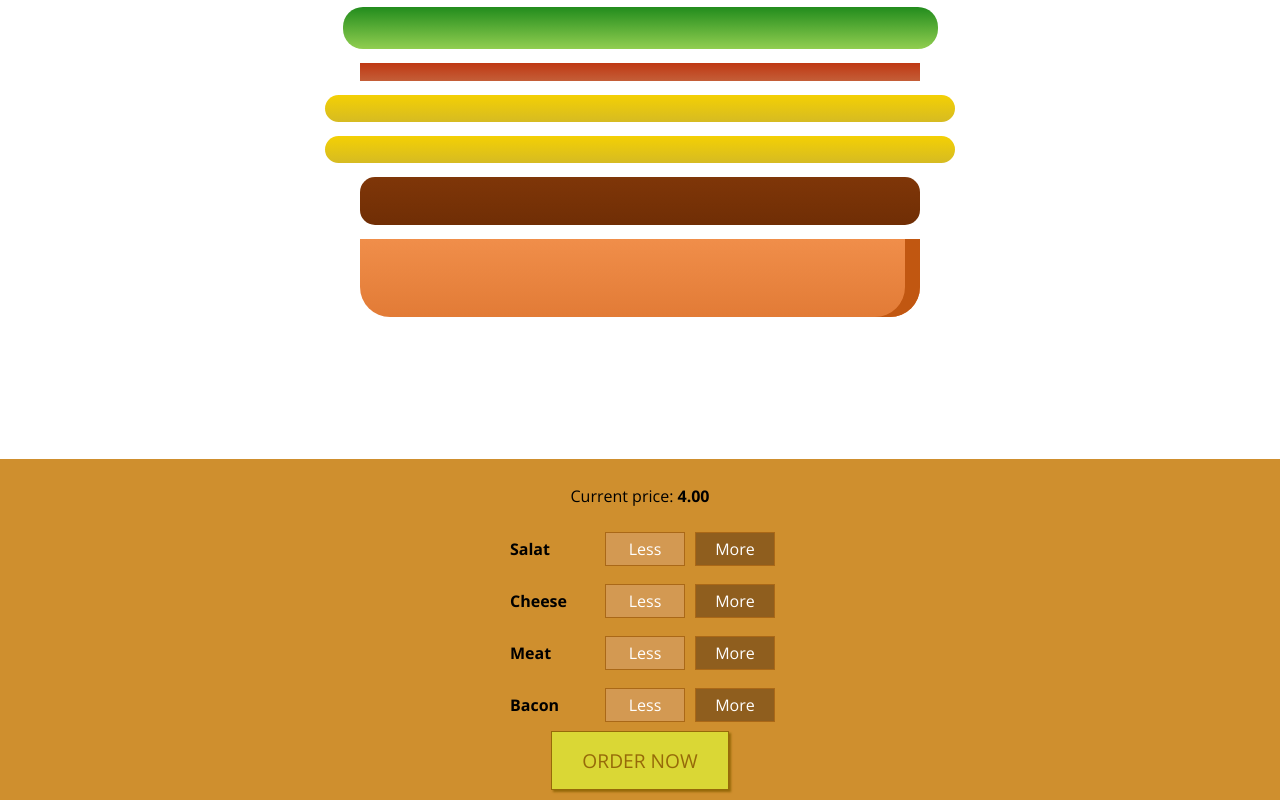
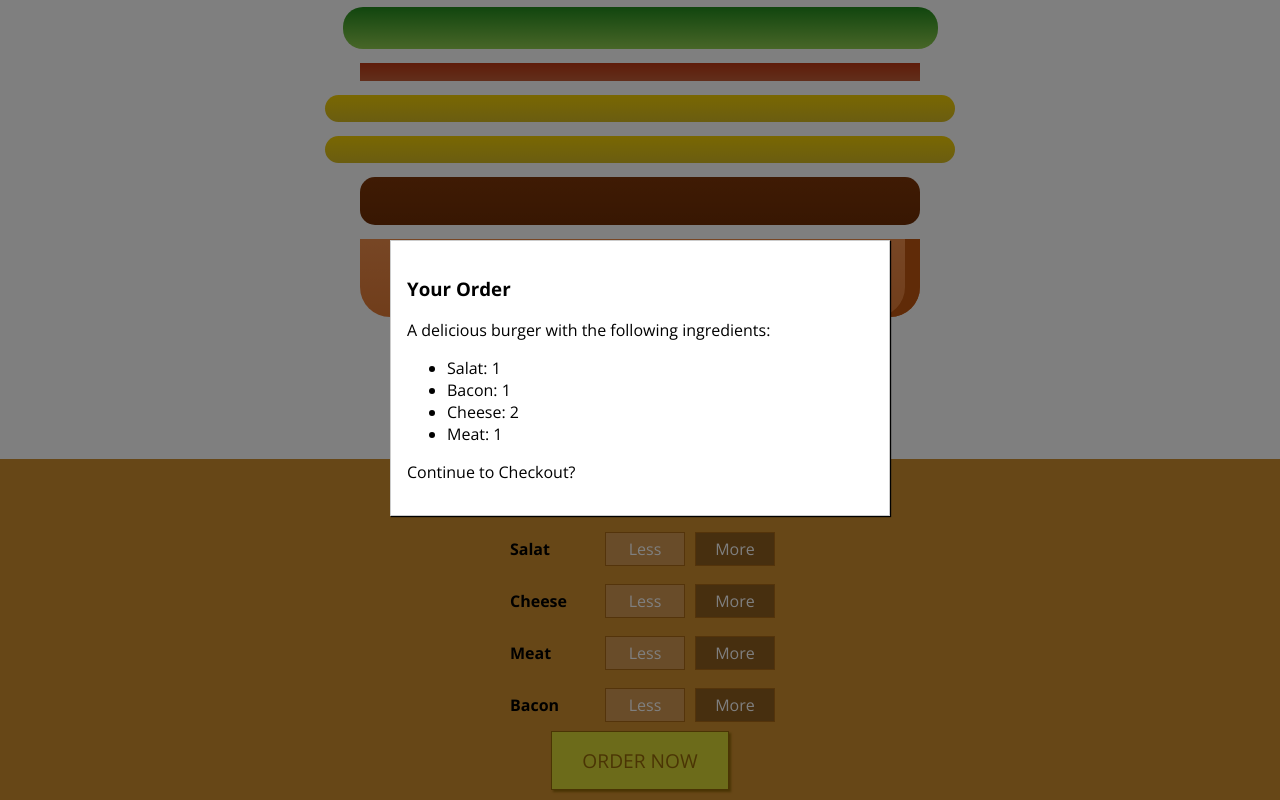
Before and after one commit to smilecv24/react-udemy, a React app: page / in a window 1280 px wide. Both pictures are taken after a click on the button "ORDER NOW". Shown: the part 179-979 px from the top of the page. Built offline with nearby package versions, Linux system fonts and the light colour scheme.

Commit message:
122 udemy

```diff
--- a/src/components/Burger/BuildControls/BuildControls.js
+++ b/src/components/Burger/BuildControls/BuildControls.js
@@ -18,7 +18,9 @@
                     ingredientDrop={() => props.ingredientDrop(ctrl.type)}
                     disabled={props.disabled[ctrl.type]}/>
     ))}
-    <button className={classes.OrderButton} disabled={!props.purchasable}>ORDER NOW</button>
+    <button className={classes.OrderButton}
+            onClick={() => props.purchasing()}
+            disabled={!props.purchasable}>ORDER NOW</button>
   </div>
 );
 
--- /dev/null
+++ b/src/components/Burger/OrderSummary/OrderSummary.js
@@ -0,0 +1,24 @@
+import React from 'react';
+import Aux from '../../../hoc/Aux_wrapper';
+
+const orderSummary = (props) => {
+
+  const ingredientSummary = Object.keys(props.ingredients).map( igKey => {
+    return <li key={igKey}>
+      <span style={{textTransform: 'capitalize'}}>{igKey}</span>: {props.ingredients[igKey]}
+    </li>
+  });
+
+  return (
+    <Aux>
+      <h3>Your Order</h3>
+      <p>A delicious burger with the following ingredients:</p>
+      <ul>
+        {ingredientSummary}
+      </ul>
+      <p>Continue to Checkout?</p>
+    </Aux>
+  )
+};
+
+export default orderSummary;
--- /dev/null
+++ b/src/components/UI/Backdrop/Backdrop.css
@@ -0,0 +1,9 @@
+.Backdrop {
+    width: 100%;
+    height: 100%;
+    position: fixed;
+    z-index: 100;
+    left: 0;
+    top: 0;
+    background-color: rgba(0, 0, 0, 0.5);
+}
--- /dev/null
+++ b/src/components/UI/Backdrop/Backdrop.js
@@ -0,0 +1,8 @@
+import React from 'react';
+import classes from './Backdrop.css';
+
+const backdrop = (props) => (
+  props.show ? <div className={classes.Backdrop} onClick={props.clicked}></div>: null
+);
+
+export default backdrop;
--- /dev/null
+++ b/src/components/UI/Modal/Modal.css
@@ -0,0 +1,20 @@
+.Modal {
+    position: fixed;
+    z-index: 500;
+    background-color: white;
+    width: 70%;
+    border: 1px solid #ccc;
+    box-shadow: 1px 1px 1px black;
+    padding: 16px;
+    left: 15%;
+    top: 30%;
+    box-sizing: border-box;
+    transition: all 0.3s ease-out;
+}
+
+@media (min-width: 600px) {
+    .Modal {
+        width: 500px;
+        left: calc(50% - 250px);
+    }
+}
--- /dev/null
+++ b/src/components/UI/Modal/Modal.js
@@ -0,0 +1,20 @@
+import React from 'react';
+import Aux from '../../../hoc/Aux_wrapper';
+import Backdrop from '../../UI/Backdrop/Backdrop';
+import classes from './Modal.css';
+
+const modal = (props) => (
+  <Aux>
+    <Backdrop show={props.show} clicked={props.modalClosed}/>
+    <div
+      className={classes.Modal}
+      style={{
+        transform: props.show ? 'translateY(0)' : 'translateY(-100vh)',
+        opacity: props.show ? '1' : '0'
+      }}>
+      {props.children}
+    </div>
+  </Aux>
+);
+
+export default modal;
--- a/src/containers/BurgerBuilder/BurgerBuilder.js
+++ b/src/containers/BurgerBuilder/BurgerBuilder.js
@@ -2,6 +2,8 @@
 import Aux from '../../hoc/Aux_wrapper';
 import Burger from '../../components/Burger/Burger';
 import BuildControls from '../../components/Burger/BuildControls/BuildControls';
+import Modal from '../../components/UI/Modal/Modal';
+import OrderSummary from '../../components/Burger/OrderSummary/OrderSummary';
 
 const INGREDIENT_PRICES = {
   salat: 0.5,
@@ -20,7 +22,8 @@
       meat: 1
     },
     totalPrice: 4,
-    purchasable: true
+    purchasable: true,
+    purchasing: false
   };
 
   updatePurchaseState(ingredients) {
@@ -63,6 +66,14 @@
     }
   };
 
+  purchaseHandler = () => {
+    this.setState({purchasing: true})
+  };
+
+  purchaseCancelHandler= () => {
+    this.setState({purchasing: false})
+  };
+
   render() {
     let disabledInfo = {...this.state.ingredients};
     for (let key in disabledInfo) {
@@ -70,9 +81,13 @@
     }
     return (
       <Aux>
+        <Modal show={this.state.purchasing} modalClosed={this.purchaseCancelHandler}>
+          <OrderSummary ingredients={this.state.ingredients}/>
+        </Modal>
         <Burger ingredients={this.state.ingredients}/>
         <BuildControls ingredientAdd={this.addIngredientHandler}
                        ingredientDrop={this.dropIngredientHandler}
+                       purchasing={this.purchaseHandler}
                        price={this.state.totalPrice}
                        purchasable={this.state.purchasable}
                        disabled={disabledInfo}
```
